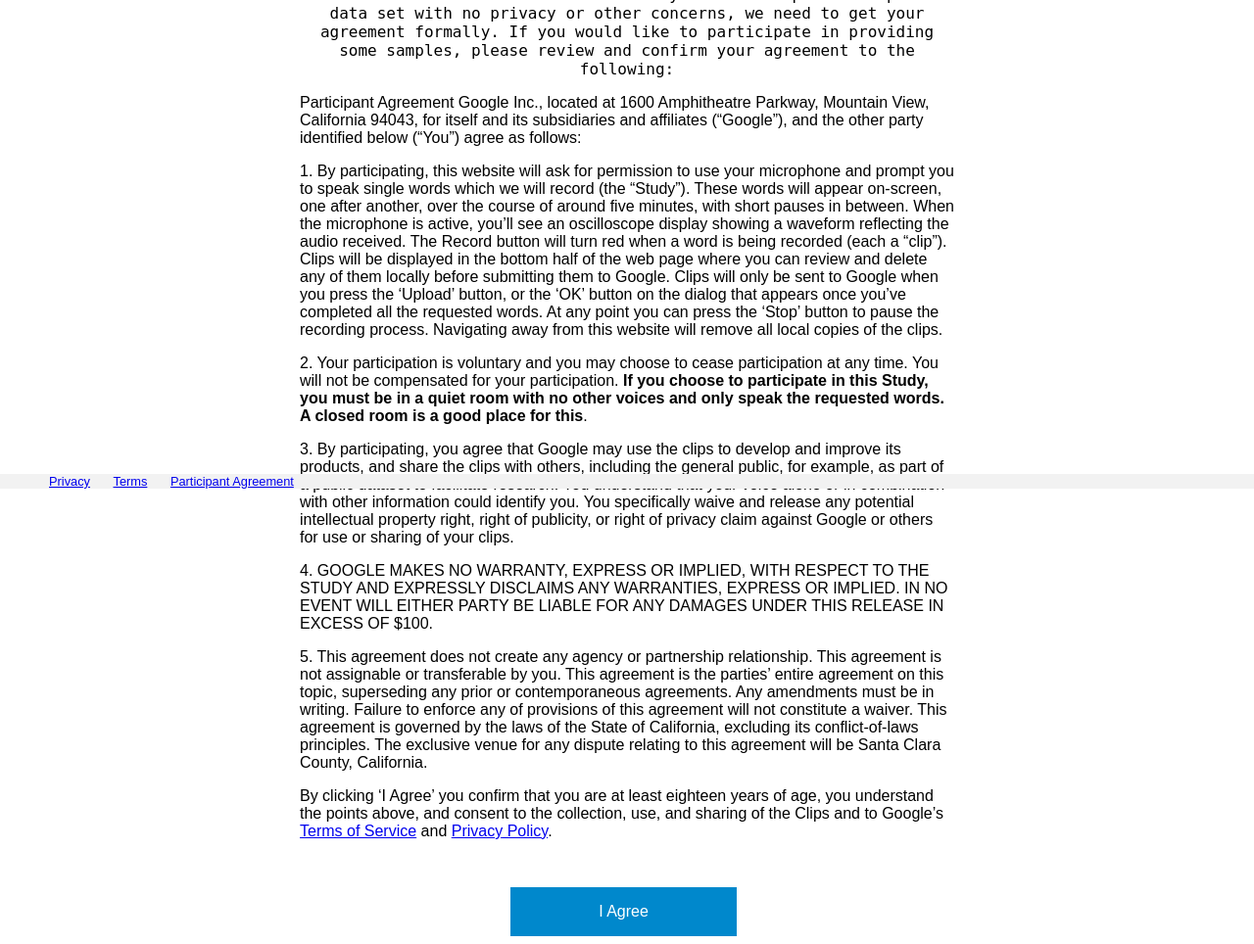
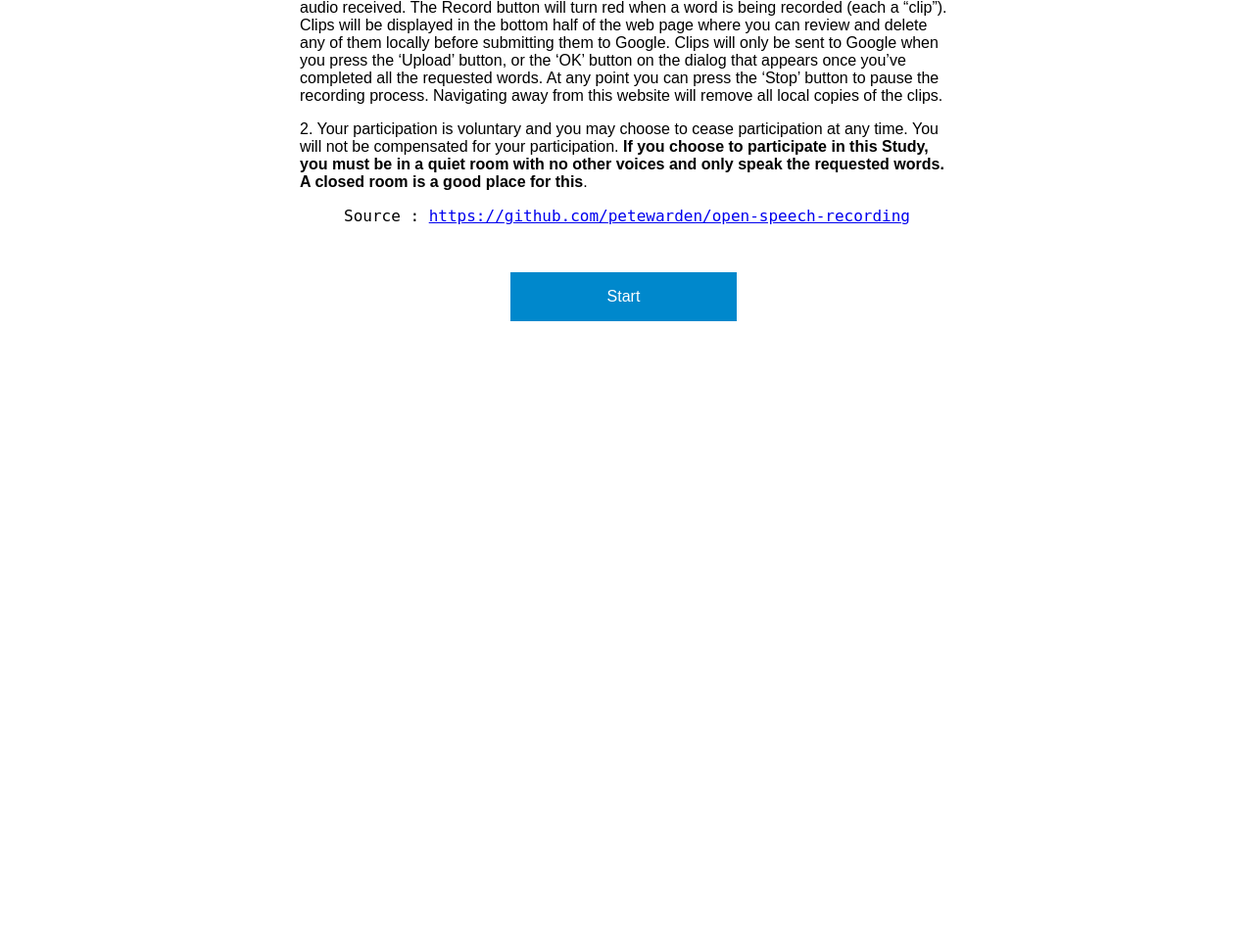
Before and after one commit to srinathnaik/SpeechApp, a Flask app: page / in a window 1280 px wide. Shown: the part 301-1265 px from the top of the page at 98% size. After the commit the page ends 629 px from the top, so only its background shows below. Run offline with Flask 2, Linux system fonts and the light colour scheme.

Commit message:
final changes done, web page up

```diff
--- a/OSRIIT/main.py
+++ b/OSRIIT/main.py
@@ -93,7 +93,7 @@ app.secret_key = 'SESSION_SECRET_KEY'
 def upload_file_to_s3(data, filename, bucket_name):
 
     #data = "hello worl"
-    filename = "TEST/"+filename
+    filename = "SPEECH1/"+filename
     print bucket_name,filename
     s3.put_object(
             ACL='private',
--- a/OSRIIT/templates/welcome.html
+++ b/OSRIIT/templates/welcome.html
@@ -16,23 +16,13 @@
 
       <section class="top-display">
 	<div class="welcome-display">
-          There are very few open source collections of speech data where individual
-	  words are spoken by a large number of different people. This makes it tough to
-	  build good open source examples of detecting spoken keywords such as
-	  &quot;Yes&quot;, &quot;No&quot;, &quot;On&quot;, or &quot;Off&quot;.
-	</div>
-	<div class="welcome-display">
-	  To fill this gap, the <a href="https://aiyprojects.withgoogle.com/">AIY team</a>
-	  is hoping to gather single spoken words from several hundred people and then release
-	  the resulting data set under an open license, together with an example of how to use
-	  it to create simple speech command classifiers.
-	</div>
-	<div class="welcome-display">
-To make sure that we're able to share your data as part of a public data set with no privacy or other concerns, we need to get your agreement formally. If you would like to participate in providing some samples, please review and confirm your agreement to the following:
+	  As part of our project at IITB, we need speech data where individual
+words are spoken by a large number of different people. This speech
+data will be used to  build efficient systems which help detection of
+spoken keywords such as &quot;Yes&quot;, &quot;No&quot;, &quot;On&quot;, or &quot;Off&quot;.
 	</div>
 	<div class="legal">
 Participant Agreement
-Google Inc., located at 1600 Amphitheatre Parkway, Mountain View, California 94043, for itself and its subsidiaries and affiliates (“Google”), and the other party identified below (“You”) agree as follows:
 	</div>
 	<div class="legal">
 1.	By participating, this website will ask for permission to use your microphone and prompt you to speak single words which we will record (the “Study”). These words will appear on-screen, one after another, over the course of around five minutes, with short pauses in between. When the microphone is active, you’ll see an oscilloscope display showing a waveform reflecting the audio received. The Record button will turn red when a word is being recorded (each a “clip”). Clips will be displayed in the bottom half of the web page where you can review and delete any of them locally before submitting them to Google. Clips will only be sent to Google when you press the ‘Upload’ button, or the ‘OK’ button on the dialog that appears once you’ve completed all the requested words. At any point you can press the ‘Stop’ button to pause the recording process. Navigating away from this website will remove all local copies of the clips.
@@ -40,38 +30,23 @@ Google Inc., located at 1600 Amphitheatre Parkway, Mountain View, California 940
 	<div class="legal">
 2.	Your participation is voluntary and you may choose to cease participation at any time. You will not be compensated for your participation. <b>If you choose to participate in this Study, you must be in a quiet room with no other voices and only speak the requested words. A closed room is a good place for this</b>.
 	</div>
-	<div class="legal">
-3.	By participating, you agree that Google may use the clips to develop and improve its products, and share the clips with others, including the general public, for example, as part of a public dataset to facilitate research. You understand that your voice alone or in combination with other information could identify you. You specifically waive and release any potential intellectual property right, right of publicity, or right of privacy claim against Google or others for use or sharing of your clips.
-	</div>
-	<div class="legal">
-4.	GOOGLE MAKES NO WARRANTY, EXPRESS OR IMPLIED, WITH RESPECT TO THE STUDY AND EXPRESSLY DISCLAIMS ANY WARRANTIES, EXPRESS OR IMPLIED. IN NO EVENT WILL EITHER PARTY BE LIABLE FOR ANY DAMAGES UNDER THIS RELEASE IN EXCESS OF $100.
-	</div>
-	<div class="legal">
-5.	This agreement does not create any agency or partnership relationship. This agreement is not assignable or transferable by you. This agreement is the parties’ entire agreement on this topic, superseding any prior or contemporaneous agreements. Any amendments must be in writing. Failure to enforce any of provisions of this agreement will not constitute a waiver. This agreement is governed by the laws of the State of California, excluding its conflict-of-laws principles. The exclusive venue for any dispute relating to this agreement will be Santa Clara County, California.
-	</div>
-	<div class="legal">
-By clicking ‘I Agree’ you confirm that you are at least eighteen years of age, you understand the points above, and consent to the collection, use, and sharing of the Clips and to Google’s <a href="https://www.google.com/intl/en/policies/terms/?fg=1">Terms of Service</a> and <a href="https://www.google.com/intl/en/policies/privacy/">Privacy Policy</a>.
-	</div>
+	<div class="welcome-display">
+          Source : <a href="https://github.com/petewarden/open-speech-recording">https://github.com/petewarden/open-speech-recording</a>
+        </div>
+
       </section>
 
       <section class="main-controls">
         <div id="buttons">
           <a href="/start" class="continue-link">
-	    <button class="continue">I Agree</button>
+	    <button class="continue">Start</button>
 	  </a>
         </div>
       </section>
 
     </div>
 
-    <a href="https://github.com/petewarden/open-speech-recording">
-      <img style="position: absolute; top: 0; right: 0; border: 0;" src="https://camo.githubusercontent.com/38ef81f8aca64bb9a64448d0d70f1308ef5341ab/68747470733a2f2f73332e616d617a6f6e6177732e636f6d2f6769746875622f726962626f6e732f666f726b6d655f72696768745f6461726b626c75655f3132313632312e706e67" alt="Fork me on GitHub" data-canonical-src="https://s3.amazonaws.com/github/ribbons/forkme_right_darkblue_121621.png">
-    </a>
-
     <footer>
-      <a href="https://www.google.com/intl/en/policies/privacy/">Privacy</a>
-      <a href="https://www.google.com/intl/en/policies/terms/">Terms</a>
-      <a href="/legal">Participant Agreement</a>
     </footer>
 
   </body>
--- a/OSRIIT/tmmp.txt
+++ /dev/null
@@ -1 +0,0 @@
-cm,snsdnnsd
```
Also changed, not shown: OSRIIT/init.py (deleted, +0 -9 lines), OSRIIT/static/scripts/app.js (+18 -27 lines), OSRIIT/templates/record.html (+0 -10 lines), OSRIIT/templates/thanks.html (+0 -11 lines), 2 other files.
